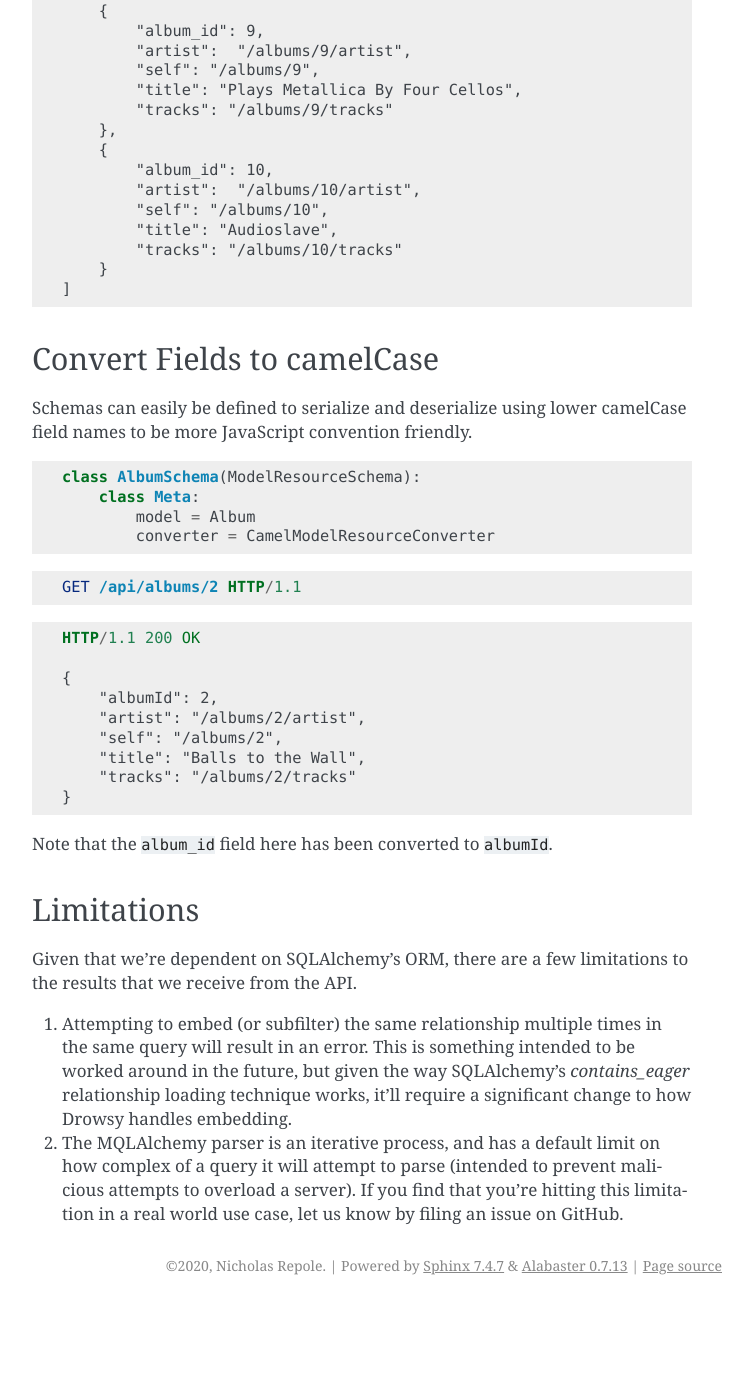
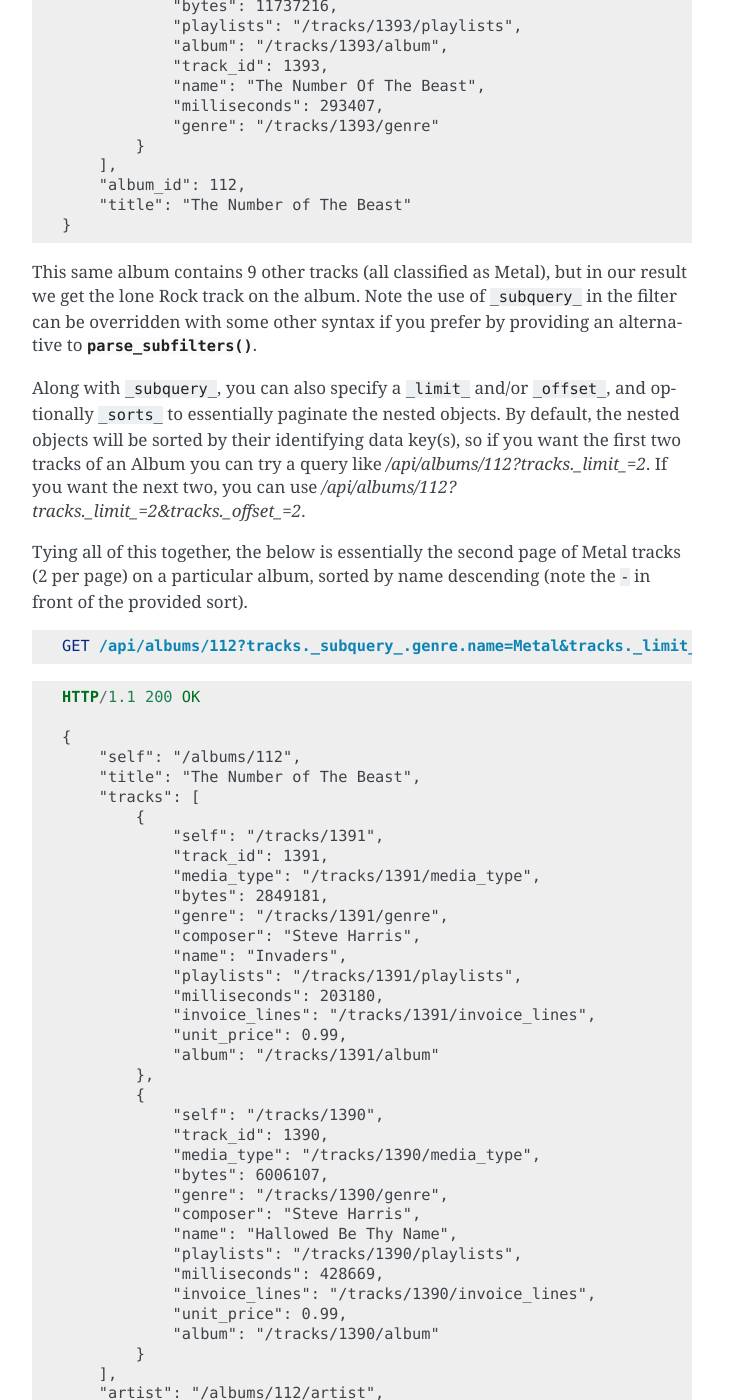
Before and after one commit to repole/drowsy, a Sphinx documentation site: the page built from docs/querying.rst, in a window 1280 px wide and 1400 px high, scrolled down 6463 px. Shown: the whole window, without its empty margins (388-1141 px from the left). Built offline with Sphinx 7.4.7, drawn with Linux system fonts in a browser that asks for light colours; before the commit the page ends 7768 px from its top, so only the background shows below that; some of the changed text lies outside the part shown.

Commit message:
Update querying docs, example app; Fix setup.cfg to default to Sqlite only.

```diff
--- a/docs/querying.rst
+++ b/docs/querying.rst
@@ -3,111 +3,18 @@
 Querying
 ========
 
-Say you’re building an API for your music collection, and you want to be
-able to accept query params and use them to filter results. An example
-using Flask might look like:
+Querying your Drowsy based API can be done via GET requests and supports a wide
+range of filtering, nested embedding, and pagination options.
 
-.. code:: python
+The examples below will walk you through some query basics and advanced
+features using the API described in :ref:`quickstart`. If you want to follow
+along, run the example ``chinook_api`` app and try these same get requests
+yourself.
 
-    from flask import Flask
-    from flask import request
-    import inflection
-    from models import *
-    from drowsy.schema import ModelSchema
-    from drowsy.resource import ModelResource
-    from drowsy.router import ModelResurceRouter
-    from drowsy import class_registry
-
-    # Should handle this in a separate file and import these...
-    # Create schemas for your models
-    # Fields are auto generated based on the SQLAlchemy model using
-    # drowsy's built in ModelConverter. Any field can easily be
-    # overriden to support hiding a field, marking it as read only,
-    # or customized in pretty much any other way.
-    # Overriding ModelSchema and using a custom ModelConverter is also
-    # an option.
-    class AlbumSchema(ModelSchema):
-       class Meta:
-           model = Album
-
-    # Create a resource for your schema
-    class AlbumResource(ModelResource):
-        class Meta:
-            schema_class = AlbumSchema
-
-    # Also be sure to either create schemas and resources for all your
-    # other models, or expliclity exclude relationship fields on your
-    # schemas that may reference models that don't have associated
-    # schemas and resources.
-    # Or in simpler terms, if you want to be able to embed tracks in
-    # an album resource, you need to have defined a tracks resource.
-
-
-    @app.route("/api/<path:path>",
-               methods=["GET", "POST", "PATCH", "PUT", "DELETE"])
-    def api_router(path):
-        """Generic API router.
-
-        You'll probably want to be more specific with your routing.
-
-        """
-        # get your SQLAlchemy db session however you normally would
-        db_session = ...
-        # query params are used to parse fields to include, embeds,
-        # sorts, and filters.
-        query_params = request.values.to_dict()
-        errors = None
-        status = 200
-        try:
-            if request.method.lower() == "POST":
-                status = 201
-            result = router.dispatcher(
-                request.method,
-                path,
-                query_params=query_params,
-                data=request.json)
-            if result is None:
-                status = 209
-            else:
-                result = simplejson.dumps(
-                    result,
-                    indent=4,
-                    sort_keys=True)
-            return Response(
-                result,
-                mimetype="application/json",
-                status=status)
-        except UnprocessableEntityError as e:
-            status = 433
-            errors = e.errors
-        except MethodNotAllowedError as e:
-            status = 405
-        except BadRequestError as e:
-            status = 400
-        except ResourceNotFoundError as e:
-            status = 404
-        if e:
-            result = {"message": e.message, "code": e.kwargs["code"]}
-            if errors:
-                result["errors"] = errors
-            return Response(
-                simplejson.dumps(
-                    result,
-                    indent=4,
-                    sort_keys=True
-                ),
-                mimetype="application/json",
-                status=status)
-
-Note the use of the ``ModelResourceRouter`` is very much optional and is used
-purely for brevity here. Separate end points for each resource type could, and
-probably should, be used in most situations.
-
-Once a resource has an endpoint set up for it, some very powerful filtering
-and resource creating or updating can be done.
 
 Filtering by Unique Identifier
 ------------------------------
+
 Access individual resources using their primary key value (or setting a custom
 field to use as an ID on the ModelResource object):
 
@@ -130,7 +37,8 @@
 
 Collection Filtering
 --------------------
-By default, any field or nested resource field that isn't `load_only` can be
+
+By default, any field or nested resource field that isn't ``load_only`` can be
 queried. This can be turned on or off on a field by field basis if desired.
 
 Query for things that are >, >=, =<, <, != by appending -gt, -gte,
@@ -187,6 +95,7 @@
 
 Advanced Filtering
 ------------------
+
 Query using complex MQLAlchemy style filters:
 
 .. sourcecode:: http
@@ -222,7 +131,9 @@
 
 Embedding Relationships and Fields
 ----------------------------------
-Embed full relationships or fields of relationships:
+
+Embed full relationships or fields of relationships by specifying ``embeds``
+as a query string parameter:
 
 .. sourcecode:: http
 
@@ -397,20 +309,207 @@
 Note that the ``album_id`` field here has been converted to ``albumId``.
 
 
+Nested Queries
+--------------
+
+One of the more powerful things Drowsy allows is to query nested relationships
+of objects. This can take a few different forms, the first of which involves
+filtering top level objects based on whether their relationships meet a
+particular example:
+
+
+.. sourcecode:: http
+
+    GET /api/albums?tracks.track_id=1 HTTP/1.1
+
+.. sourcecode:: http
+
+    HTTP/1.1 200 OK
+
+    [
+        {
+            "album_id": 1,
+            "artist": "/albums/1/artist",
+            "self": "/albums/1",
+            "title": "For Those About To Rock We Salute You",
+            "tracks": "/albums/1/tracks"
+        }
+    ]
+
+Here we're looking for all albums that contain an object in ``tracks`` that
+has a ``track_id`` of ``1``. Seeing as a track can only ever be in one
+album, a more realistic query much be something like
+``/api/albums?tracks.genre.name=Rock``, which would return all albums
+that contain a track that has a genre of Rock.
+
+The other way you query nested resources is by filtering the results of your
+embeds. For example, perhaps you want to retrieve an album, embed it's tracks,
+and only include the tracks with a genre of Rock:
+
+.. sourcecode:: http
+
+    GET /api/albums/112?tracks._subquery_.genre.name=Rock HTTP/1.1
+
+.. sourcecode:: http
+
+    HTTP/1.1 200 OK
+
+    {
+        "self": "/albums/112",
+        "artist": "/albums/112/artist",
+        "tracks": [
+            {
+                "composer": "Steve Harris",
+                "unit_price": 0.99,
+                "invoice_lines": "/tracks/1393/invoice_lines",
+                "media_type": "/tracks/1393/media_type",
+                "self": "/tracks/1393",
+                "bytes": 11737216,
+                "playlists": "/tracks/1393/playlists",
+                "album": "/tracks/1393/album",
+                "track_id": 1393,
+                "name": "The Number Of The Beast",
+                "milliseconds": 293407,
+                "genre": "/tracks/1393/genre"
+            }
+        ],
+        "album_id": 112,
+        "title": "The Number of The Beast"
+    }
+
+This same album contains 9 other tracks (all classified as Metal), but in
+our result we get the lone Rock track on the album. Note the use of
+``_subquery_`` in the filter can be overridden with some other syntax
+if you prefer by providing an alternative to
+:meth:`~drowsy.parser.ModelQueryParamParser.parse_subfilters`.
+
+Along with ``_subquery_``, you can also specify a ``_limit_`` and/or
+``_offset_``, and optionally ``_sorts_`` to essentially paginate the nested
+objects. By default, the nested objects will be sorted by their identifying
+data key(s), so if you want the first two tracks of an Album you can try a
+query like `/api/albums/112?tracks._limit_=2`. If you want the next two,
+you can use `/api/albums/112?tracks._limit_=2&tracks._offset_=2`.
+
+Tying all of this together, the below is essentially the second page of Metal
+tracks (2 per page) on a particular album, sorted by name descending (note the
+``-`` in front of the provided sort).
+
+.. sourcecode:: http
+
+    GET /api/albums/112?tracks._subquery_.genre.name=Metal&tracks._limit_=2&tracks._offset_=2&tracks._sorts_=-name HTTP/1.1
+
+.. sourcecode:: http
+
+    HTTP/1.1 200 OK
+
+    {
+        "self": "/albums/112",
+        "title": "The Number of The Beast",
+        "tracks": [
+            {
+                "self": "/tracks/1391",
+                "track_id": 1391,
+                "media_type": "/tracks/1391/media_type",
+                "bytes": 2849181,
+                "genre": "/tracks/1391/genre",
+                "composer": "Steve Harris",
+                "name": "Invaders",
+                "playlists": "/tracks/1391/playlists",
+                "milliseconds": 203180,
+                "invoice_lines": "/tracks/1391/invoice_lines",
+                "unit_price": 0.99,
+                "album": "/tracks/1391/album"
+            },
+            {
+                "self": "/tracks/1390",
+                "track_id": 1390,
+                "media_type": "/tracks/1390/media_type",
+                "bytes": 6006107,
+                "genre": "/tracks/1390/genre",
+                "composer": "Steve Harris",
+                "name": "Hallowed Be Thy Name",
+                "playlists": "/tracks/1390/playlists",
+                "milliseconds": 428669,
+                "invoice_lines": "/tracks/1390/invoice_lines",
+                "unit_price": 0.99,
+                "album": "/tracks/1390/album"
+            }
+        ],
+        "artist": "/albums/112/artist",
+        "album_id": 112
+    }
+
+For reference, the ``_sorts_`` parameter can also be a comma separated list if
+you want to provide multiple sort criteria.
+
+Lastly, the simplest way to access nested objects is to access them as their own
+collection:
+
+.. sourcecode:: http
+
+    GET /api/albums/264/tracks HTTP/1.1
+
+.. sourcecode:: http
+
+    HTTP/1.1 200 OK
+
+    [
+        {
+            "self": "/tracks/3352",
+            "track_id": 3352,
+            "media_type": "/tracks/3352/media_type",
+            "bytes": 5327463,
+            "genre": "/tracks/3352/genre",
+            "composer": "Karsh Kale/Vishal Vaid",
+            "name": "Distance",
+            "playlists": "/tracks/3352/playlists",
+            "milliseconds": 327122,
+            "invoice_lines": "/tracks/3352/invoice_lines",
+            "unit_price": 0.99,
+            "album": "/tracks/3352/album"
+        },
+        {
+            "self": "/tracks/3358",
+            "track_id": 3358,
+            "media_type": "/tracks/3358/media_type",
+            "bytes": 6034098,
+            "genre": "/tracks/3358/genre",
+            "composer": "Karsh Kale",
+            "name": "One Step Beyond",
+            "playlists": "/tracks/3358/playlists",
+            "milliseconds": 366085,
+            "invoice_lines": "/tracks/3358/invoice_lines",
+            "unit_price": 0.99,
+            "album": "/tracks/3358/album"
+        }
+    ]
+
+You can also supply filters, sorts, pagination, or any other parameters to such
+a request the same way you would any other query.
+
+
 Limitations
 -----------
 
-Given that we're dependent on SQLAlchemy's ORM, there are a few
-limitations to the results that we receive from the API.
+While Drowsy is incredibly flexible in how much it will let you do in one
+single query, there are a few limitations to note:
 
-1. Attempting to embed (or subfilter) the same relationship multiple times
+1. Attempting to embed (or subquery) the same relationship multiple times
    in the same query will result in an error. This is something intended to
    be worked around in the future, but given the way SQLAlchemy's
-   `contains_eager` relationship loading technique works, it'll require a
+   ``contains_eager`` relationship loading technique works, it'll require a
    significant change to how Drowsy handles embedding.
 
-2. The MQLAlchemy parser is an iterative process, and has a default limit
-   on how complex of a query it will attempt to parse (intended to prevent
-   malicious attempts to overload a server). If you find that you're hitting
-   this limitation in a real world use case, let us know by filing an issue
-   on GitHub.
+2. The MQLAlchemy parser used by Drowsy is an iterative process, and has a
+   default limit on how complex of a query it will attempt to parse (intended
+   to prevent malicious attempts to overload a server). If you find that
+   you're hitting this limitation in a real world use case, let us know by
+   filing an issue on GitHub.
+
+
+More Examples
+-------------
+
+The included test suite, in particular the
+`test_query_builder.py <_modules/tests/test_query_builder.html#TestDrowsyResource>`_
+file contains more in depth examples that may be useful to look through.
--- a/setup.cfg
+++ b/setup.cfg
@@ -2,5 +2,5 @@
 test=pytest
 
 [tool:pytest]
-addopts = --db_types postgres,sqlite
+addopts = --db_types sqlite
 python_files = tests/test_*.py
```
Also changed, not shown: other parts of docs/querying.rst (+1 -0 lines), docs/quickstart.rst (+8 -6 lines), 2 other files.
